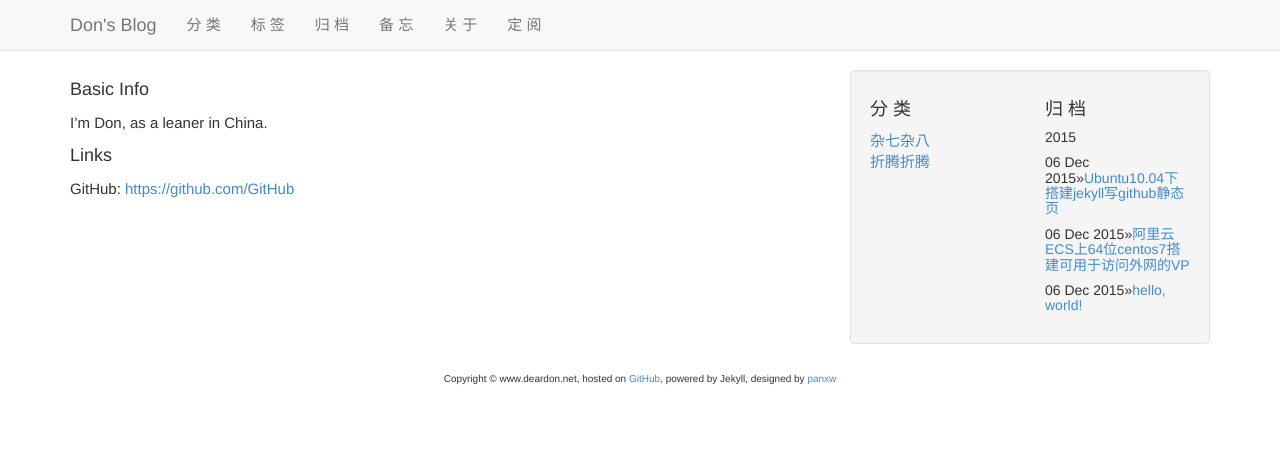
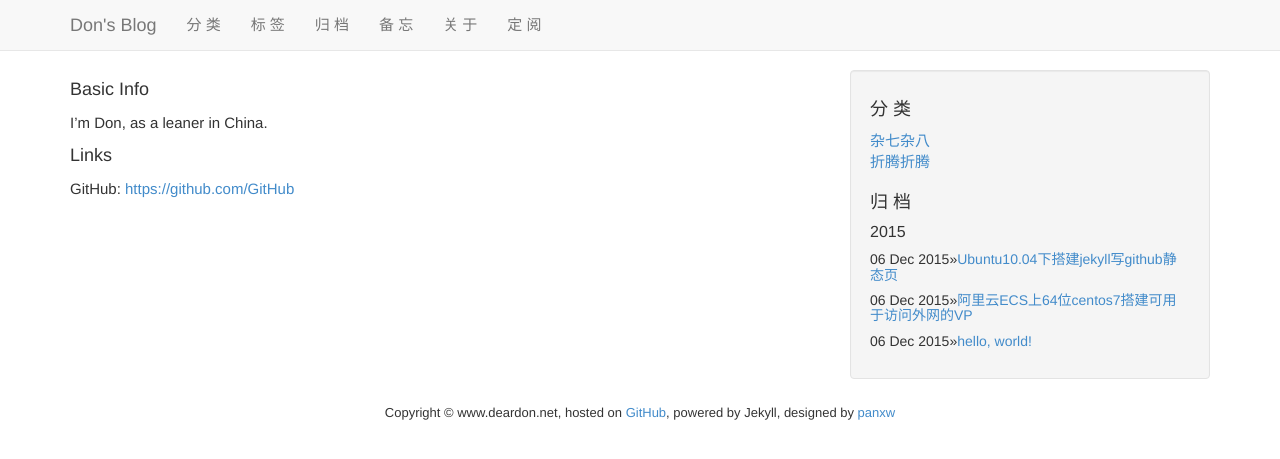
Before and after one commit to DearDon/Jekyll, a Jekyll site: the page built from about.md, in a window 1280 px wide. Shown: the top 459 px of the page. Built offline with Jekyll 4.4.1, drawn with Linux system fonts in a browser that asks for light colours; Markdown is read by kramdown in place of the engine named in the settings; comment, search, counter and statistics services are not loaded.

Commit message:
rebuild web

```diff
--- a/_includes/categories.html
+++ b/_includes/categories.html
@@ -5,7 +5,7 @@
 					{% if cat[0] != 'blog' %}
 				 <a name="{{ cat[0] }}"></a>
                   <li>
-                    <a href="/categories.html#self">
+				  <a href="/categories.html#{{ cat[0] }}">
 						{{ cat[0] }}
                     </a>
                   </li>
@@ -13,12 +13,12 @@
 				{% endfor %}
                 </ul>
               </div>
-              <div class="col-lg-6">
+              <div class="col-lg-12">
                 <ul class="list-unstyled">
 					<h4> 归 档</h4>
                     {% for post in site.posts limit:100 %}
 	                {% unless post.next %}
-                   <h5>{{ post.date | date: '%Y' }}</h5>
+					<h4><font size="+0.5">{{ post.date | date: '%Y' }}</font></h4>
 	               {% else %} {% capture year %}{{ post.date | date: '%Y' }}{% endcapture %} {% capture nyear %}{{ post.next.date | date: '%Y' }}{% endcapture %}
 	               {% if year != nyear %}
                    <h5>{{ post.date | date: '%Y' }}</h5> {% endif %}
--- a/_includes/copyright.html
+++ b/_includes/copyright.html
@@ -1,5 +1,5 @@
             <p align="center" >
-			<font size="-2">
+			<font size="-1">
 				Copyright &copy; {{ site.domain }}, hosted on <a href="https://github.com">GitHub</a>, powered by Jekyll, designed by <a href="https://github.com/panxw">panxw</a>
 			</font>
             </p>
```
